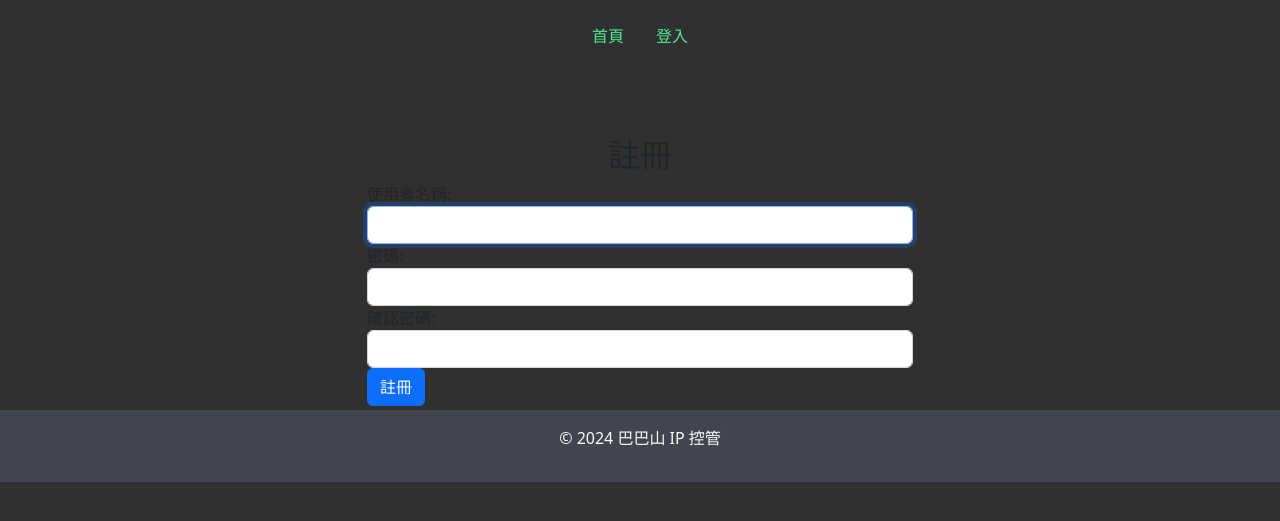
After one commit to AuTooong/1121-web_final, a Django app: page /account/register in a window 1280 px wide. The commit adds this page. Shown: the top 521 px of the page. Run offline with Django 3.2, Linux system fonts and the light colour scheme.

Commit message:
add register and owner_details

```diff
--- a/ipControl/IP/templates/overview.html
+++ b/ipControl/IP/templates/overview.html
@@ -38,7 +38,7 @@
           <td>{{ ip.unix_like }}</td>
           {% for owner in owners %}
             {% if owner.id == ip.owner_id %}
-              <td>{{ owner.name }}</td>
+            <td><a href="/owner/details/{{ owner.id }}">{{ owner.name }}</a></td>
             {% endif %}
           {% endfor %}
           {% endif %}
--- a/ipControl/IP/urls.py
+++ b/ipControl/IP/urls.py
@@ -3,4 +3,5 @@ from . import views
 
 urlpatterns = [
     path('ip/overview', views.overview, name='overview'),
+    path('owner/details/<int:owner_id>', views.owner_detail, name='owner_details'),
 ]
--- a/ipControl/account/templates/login.html
+++ b/ipControl/account/templates/login.html
@@ -25,6 +25,9 @@
                     </div>
                     <button type="submit" class="btn btn-primary btn-block">登入</button>
                 </form>
+                <div class="text-center" style="margin-top: 1em;">
+                    <p>還沒有帳戶？ <a href="/account/register">註冊</a></p>
+                </div>
             </div>
         </div>
     </div>
--- /dev/null
+++ b/ipControl/account/templates/register.html
@@ -0,0 +1,39 @@
+{% extends "master.html" %}
+{% load static %}
+
+{% block title %}
+  IP 控管系統 - 註冊
+{% endblock %}
+
+{% block content %}
+<div class="container" style="padding-top: 5em;">
+    <div class="row justify-content-center">
+        <div class="col-md-6">
+            {% if messages %}
+                {% for message in messages %}
+                    <div class="alert alert-{{ message.tags }}" role="alert">
+                        {{ message }}
+                    </div>
+                {% endfor %}
+            {% endif %}
+            <form method="post" action="{% url 'register' %}" class="form-signin">
+                {% csrf_token %}
+                <h2 class="text-center">註冊</h2>
+                <div class="form-group">
+                    <label for="id_username">使用者名稱:</label>
+                    <input type="text" name="username" id="id_username" class="form-control" required autofocus>
+                </div>
+                <div class="form-group">
+                    <label for="id_password1">密碼:</label>
+                    <input type="password" name="password1" id="id_password1" class="form-control" required>
+                </div>
+                <div class="form-group">
+                    <label for="id_password2">確認密碼:</label>
+                    <input type="password" name="password2" id="id_password2" class="form-control" required>
+                </div>
+                <button type="submit" class="btn btn-primary btn-block">註冊</button>
+            </form>
+        </div>
+    </div>
+</div>
+{% endblock %}
--- a/ipControl/account/urls.py
+++ b/ipControl/account/urls.py
@@ -19,4 +19,5 @@ from . import views
 urlpatterns = [
     path('account/login', views.login_view, name='login'),
     path('account/logout', views.logout_view, name='logout'),
+    path('account/register', views.register_view, name='register'),
 ]
--- a/ipControl/account/views.py
+++ b/ipControl/account/views.py
@@ -1,9 +1,11 @@
 from django.shortcuts import render, redirect
 from django.contrib.auth import authenticate, login, logout
+from django.contrib.auth.forms import UserCreationForm
 from .models import User
 from django.template import loader
 from django.http import HttpResponse
 from ipControl.views import index
+from django.contrib import messages
 
 # Create your views here.
 def login_view(request):
@@ -29,3 +31,18 @@ def login_view(request):
 def logout_view(request):
     logout(request)
     return redirect('/')
+
+def register_view(request):
+    if request.method == 'POST':
+        form = UserCreationForm(request.POST)
+        if form.is_valid():
+            user = form.save()
+            login(request, user)
+            messages.success(request, '註冊成功')
+            return redirect('/')
+        else:
+            messages.error(request, '註冊失敗，請檢查輸入資料')
+    else:
+        form = UserCreationForm()
+
+    return render(request, 'register.html', {'form': form})
--- a/ipControl/ipControl/templates/index.html
+++ b/ipControl/ipControl/templates/index.html
@@ -17,9 +17,12 @@
   <div class='row'>
     <div class="col-md-12">
         <h2 class='text-success'>About</h2>
+        <p>
+          這是一個簡單的 IP 控管網站，您可以在這裡管理所有設備，並且可以查看設備資訊。
+        </p>
         {% if not user.is_authenticated %}
         <p>
-          歡迎加入我們的網站！作為我們網球俱樂部的會員
+          歡迎加入我們的網站！作為我們的 IP 控管會員，您可以輕鬆管理所有設備，並且可以查看設備資訊。
           <a href="/account/login" class="btn btn-primary">登入</a>
         </p>
         {% endif %}
--- a/ipControl/ipControl/templates/master.html
+++ b/ipControl/ipControl/templates/master.html
@@ -22,9 +22,11 @@
         <a class="nav-link" href="/admin">管理</a>
       </li>
       {% endif %}
+      {% if user.is_authenticated %}
       <li class="nav-item">
         <a class="nav-link" href="{% url 'overview' %}">所有 IP</a>
       </li>
+      {% endif %}
       {% if user.is_authenticated %}
       <li class="nav-item">
         <a class="nav-link" href="{% url 'logout' %}">登出</a>
```
Also changed, not shown: ipControl/IP/templates/owner_detail.html (added, +17 -0 lines), ipControl/IP/views.py (+8 -0 lines), ipControl/db.sqlite3.
